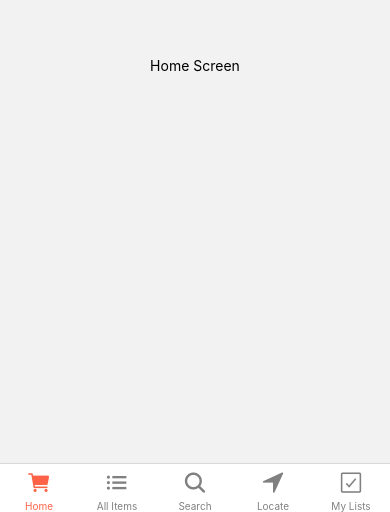
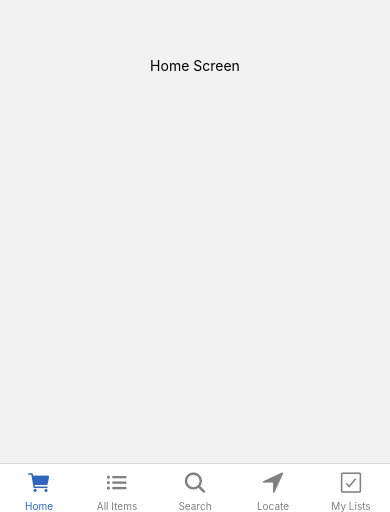
Before and after one commit to vcrabtree/GroceryStoreApp, a React Native app: screen / in a window 390 px wide. Shown: the part 332-844 px from the top of the page. Built offline with nearby package versions, Linux system fonts and the light colour scheme.

Commit message:
Changed color of nav

```diff
--- a/App.js
+++ b/App.js
@@ -76,7 +76,7 @@ export default function App() {
           },
         })}
         tabBarOptions={{
-          activeTintColor: 'tomato',
+          activeTintColor: '#3066BE',
           inactiveTintColor: 'gray',
         }}
       >
```
